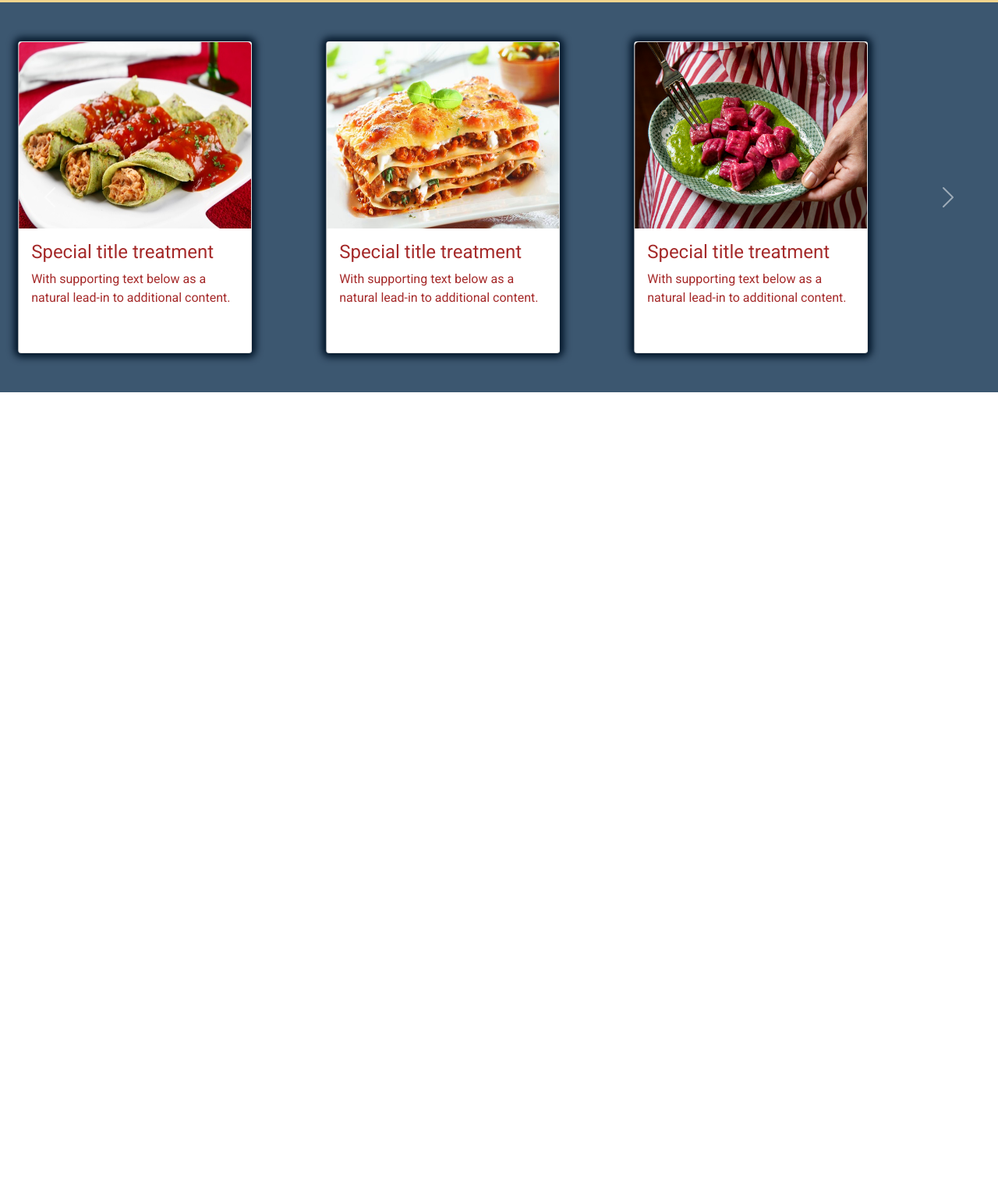
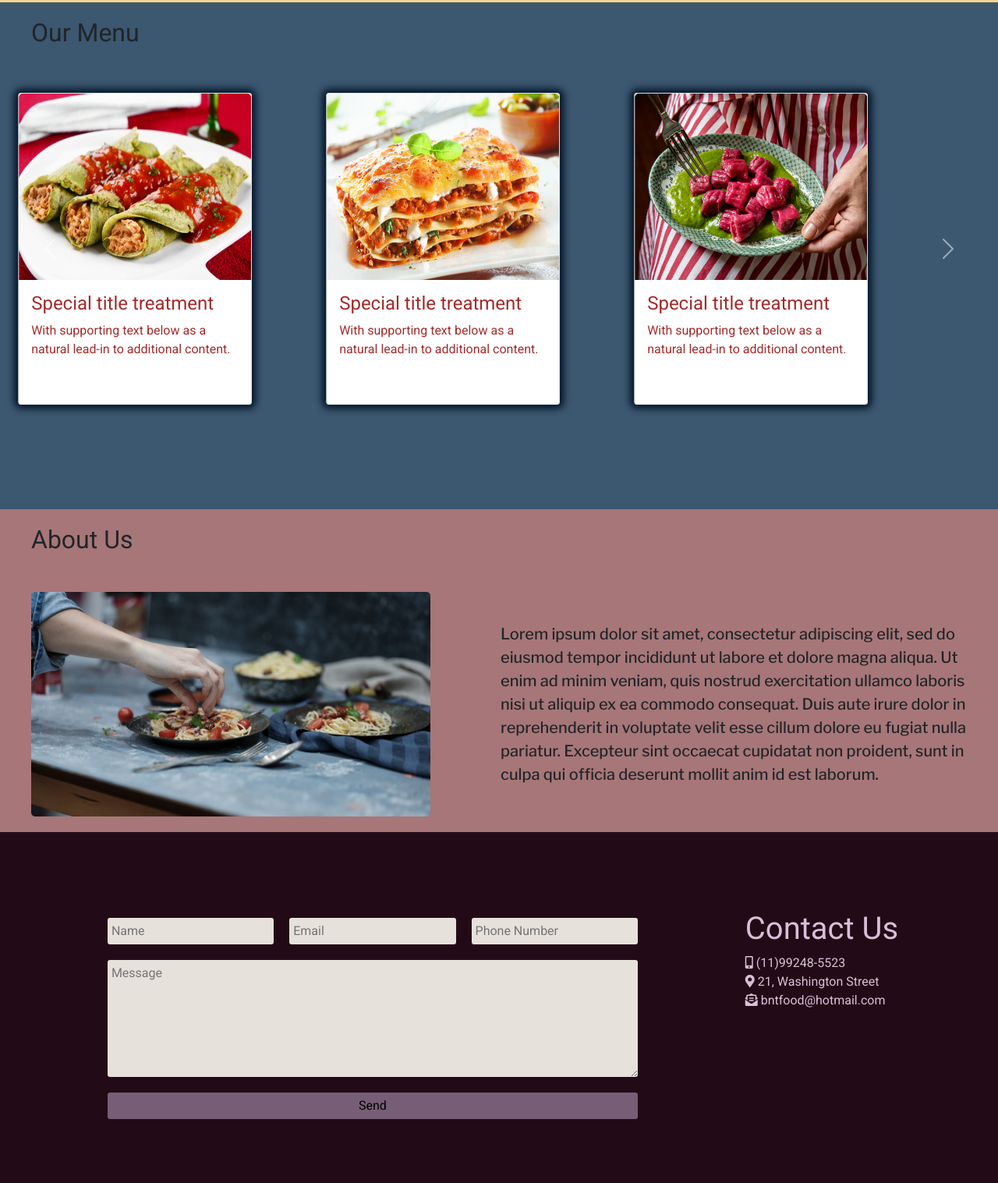
Before and after one commit to BrunoDavanzo/landing-page, a website: page public/index.html in a window 1280 px wide. Shown: the part 667-2184 px from the top of the page at 78% size. Before the commit the page ends 1170 px from the top, so only its background shows below. Drawn offline with nearby package versions, Linux system fonts and the light colour scheme.

Commit message:
Finalizando pagina de contato

```diff
--- a/public/index.html
+++ b/public/index.html
@@ -11,12 +11,16 @@
   <link href="https://fonts.googleapis.com/css2?family=Roboto&display=swap" rel="stylesheet">
   <link href="https://cdn.jsdelivr.net/npm/bootstrap@5.0.1/dist/css/bootstrap.min.css" rel="stylesheet"
     integrity="sha384-+0n0xVW2eSR5OomGNYDnhzAbDsOXxcvSN1TPprVMTNDbiYZCxYbOOl7+AMvyTG2x" crossorigin="anonymous">
+    <link href="https://fonts.googleapis.com/css2?family=Libre+Franklin:wght@300;500;600&display=swap" rel="stylesheet">
+    <link rel="stylesheet" href="https://cdnjs.cloudflare.com/ajax/libs/font-awesome/5.15.3/css/all.min.css"
+    integrity="sha512-iBBXm8fW90+nuLcSKlbmrPcLa0OT92xO1BIsZ+ywDWZCvqsWgccV3gFoRBv0z+8dLJgyAHIhR35VZc2oM/gI1w=="
+    crossorigin="anonymous" />
   <title>B&T</title>
 </head>
 
 <body>
   <header class="navbar">
-    <img class="logo" src="/img/B&T1.png">
+    <img class="logo" src="img/B&T1.png">
     <ul class="menu">
       <li>What We Do</li>
       <li>Our Menu</li>
@@ -24,19 +28,24 @@
       <li>Contact Us</li>
     </ul>
   </header>
+
   <section class="whatWeDo">
-    <textarea class="article-1" readonly>
+    <h2>What We Do</h2>
+    <div class="O-que-fazemos">
+    <p class="Article-1">
             Lorem ipsum dolor sit amet, consectetur adipiscing elit, sed do eiusmod tempor
             incididunt ut labore et dolore magna aliqua. Ut enim ad minim veniam, quis nostrud
             exercitation ullamco laboris nisi ut aliquip ex ea commodo consequat. Duis aute irure
             dolor in reprehenderit in voluptate velit esse cillum dolore eu fugiat nulla pariatur.
             Excepteur sint occaecat cupidatat non proident, sunt in culpa qui officia deserunt
             mollit anim id est laborum.
-        </textarea>
-    <img class="coverPhoto" src="/img/foto-de-entrada.jpg">
+    </p>
+    <img class="coverPhoto" src="img/foto-de-entrada.jpg">
+  </div>
   </section>
 
   <section class="OurMenu">
+    <h2> Our Menu </h2>
     <div id="carouselExampleControls" class="carousel slide" data-bs-ride="carousel">
       <div class="carousel-inner">
         <div class="carousel-item active">
@@ -110,7 +119,7 @@
             </div>
 
             <div class="card">
-              <img class="img" src="img//panqueca de beterraba.jpeg">
+              <img class="img" src="img/panqueca de beterraba.jpeg">
               <div class="card-body">
                 <h4 class="card-title">Special title treatment</h4>
                 <p class="card-text">With supporting text below as a natural lead-in to additional content.</p>
@@ -142,6 +151,53 @@
 
   </section>
 
+<section class="AboutUs">
+  <h2>About Us</h2>
+  <div class="About">
+  <img class="SobreNos" src="img/AboutUs.jpg">
+  <p class="Article-2">
+    Lorem ipsum dolor sit amet, consectetur adipiscing elit, sed do eiusmod tempor
+            incididunt ut labore et dolore magna aliqua. Ut enim ad minim veniam, quis nostrud
+            exercitation ullamco laboris nisi ut aliquip ex ea commodo consequat. Duis aute irure
+            dolor in reprehenderit in voluptate velit esse cillum dolore eu fugiat nulla pariatur.
+            Excepteur sint occaecat cupidatat non proident, sunt in culpa qui officia deserunt
+            mollit anim id est laborum.
+  </p>
+</div>
+</section>
+<section class="ContactUs">
+  <form class="form">
+  <div class="PersonalInfo">
+    <input type="text" class="Name" placeholder="Name">
+    <input type="text" class="Email" placeholder="Email">
+    <input type="text" class="Phone" placeholder="Phone Number">
+  </div>
+  <div class="card-message">
+    <textarea type="text" class="message" placeholder="Message"></textarea>
+    <button class="button" type="submit">Send</button>
+  </div>
+</form>
+<article class="Contact">
+  <h1>Contact Us</h1>
+  <ul>
+    <li>
+      <i class="fas fa-mobile-alt"></i>
+      <span>(11)99248-5523</span>
+
+      </li>
+    <li>
+      <i class="fas fa-map-marker-alt"></i>
+     <span> 21, Washington Street</span>
+
+     </li>
+    <li>
+      <i class="fas fa-envelope-open-text"></i>
+      <span>bntfood@hotmail.com</span>
+    </li>
+  </ul>
+</article>
+</section>
+
   <script src="https://cdn.jsdelivr.net/npm/bootstrap@5.0.1/dist/js/bootstrap.bundle.min.js"
     integrity="sha384-gtEjrD/SeCtmISkJkNUaaKMoLD0//ElJ19smozuHV6z3Iehds+3Ulb9Bn9Plx0x4"
     crossorigin="anonymous"></script>
--- a/public/style.css
+++ b/public/style.css
@@ -1,4 +1,4 @@
-/* 001427, F4D58D, 708D81, BF0603, 8D0801 */
+
 * {
     padding:0;
     margin:0;
@@ -6,8 +6,12 @@
     list-style:none;
     border:0;
     font-family: 'Roboto', sans-serif;
-    }
+}
 
+h2{
+    padding-top: 20px;
+    margin-left:40px
+}
 .navbar{
     display: flex;
     height: 100px;
@@ -31,30 +35,29 @@
 }
 
 .whatWeDo{
-    display: flex;
     background-color:#F4D58D;
     height: 570px;
 }
+.O-que-fazemos{
+    display: flex;
+    align-items: center;
+}
 
-.article-1{
-    margin: 40px 40px 10px 80px;
-    width: 40%;
-    height:400px ;
-    resize: none;
-    font-size: large;
-    outline: none;
-    background-color: #F4D58D;
+.Article-1{
+    margin: 20px 30px 20px 50px;
+    font-family: 'Libre Franklin', sans-serif;
+    font-size: 20px;
 }
 
 .coverPhoto{
-    height: 70%;
-    margin: 40px 10px 40px 10px;
+    height: 450px;
+    margin: 5px 50px 40px 10px;
     border-radius: 5px;
 }
 
 .OurMenu{
     background-color: #3c5770;
-    height: 500px;
+    height: 650px;
 }
 
 .cards-row{
@@ -79,3 +82,75 @@
 .carousel-control-prev{
     width: 10% !important;
 }
+
+.AboutUs{
+    background-color: #a77678 ;
+
+}
+.About{
+    display: flex;
+    align-items: center;
+}
+.SobreNos{
+    width: 40%;
+    margin: 40px 40px 20px 40px;
+    border-radius: 5px;
+}
+.Article-2{
+    margin: 40px 30px 20px 50px;
+    font-family: 'Libre Franklin', sans-serif;
+    font-size: 20px;
+}
+.ContactUs{
+    padding-top: 100px;
+    display: flex;
+    justify-content: space-evenly;
+    height: 450px;
+    background-color: rgb(34, 11, 22);
+}
+.form{
+    width: 700px;
+}
+.Name,
+.Email,
+.Phone{
+    margin: 10px;
+    width: 250px;
+    background-color: rgb(230, 225, 218);
+    border-radius: 3px;
+    padding: 5px;
+    border: none;
+    outline: none;
+}
+.PersonalInfo{
+    display:flex;
+    justify-content: space-between;
+}
+.card-message{
+    display: flex;
+    flex-direction: column;
+}
+.message{
+    height: 150px;
+    background-color:  rgb(230, 225, 218);
+}
+.button,
+.message{
+    margin: 10px;
+    padding: 5px;
+    border-radius: 3px;
+    outline: none;
+}
+.button{
+    background-color: rgb(119, 94, 118);
+}
+.button:hover{
+    background-color: rgb(32, 94, 19);
+    color: rgb(245, 236, 219)
+}
+.Contact{
+    color: thistle;
+}
+ul{
+    padding-left: 0 !important;
+}
```
Also changed, not shown: public/img/AboutUs.jpg (added).
